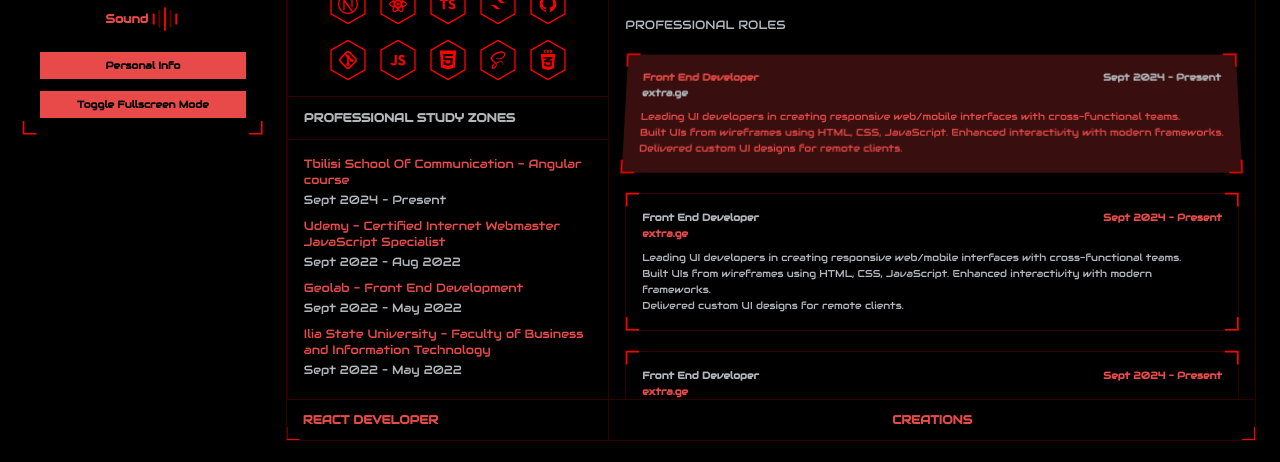
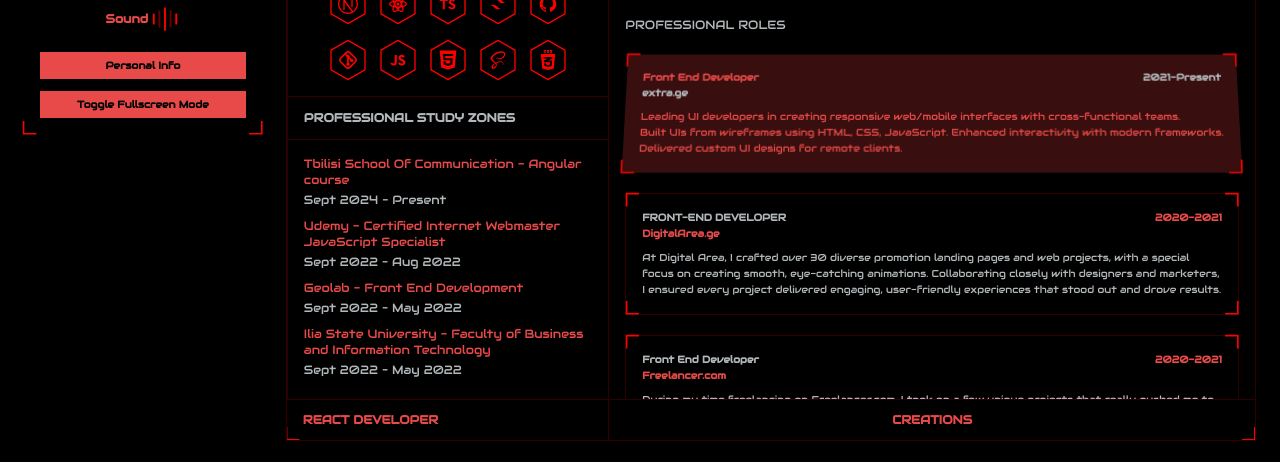
Before and after one commit to GGiunashvili/portfolio, a Next.js app: page / in a window 1280 px wide. Shown: the part 335-797 px from the top of the page. Built offline with nearby package versions, Linux system fonts and the light colour scheme; a web font is replaced by a local one.

Commit message:
professional roles dynamic api

```diff
--- a/components/Education.tsx
+++ b/components/Education.tsx
@@ -3,6 +3,49 @@ import { useState, useRef } from "react";
 import { useSound } from "./SoundProvider";
 import Svg from "./Svg";
 export default function Education() {
+  const professionalRoles = [
+    {
+      id: "1",
+      label: "Front End Developer",
+      value: "extra.ge",
+      year: "2021-Present",
+      type: [
+        "Leading UI developers in creating responsive web/mobile interfaces with cross-functional teams.",
+        "Built UIs from wireframes using HTML, CSS, JavaScript. Enhanced interactivity with modern frameworks.",
+        "Delivered custom UI designs for remote clients.",
+      ],
+    },
+    {
+      id: "2",
+      label: "FRONT-END DEVELOPER",
+      value: "DigitalArea.ge",
+      year: "2020-2021",
+      type: [
+        "At Digital Area, I crafted over 30 diverse promotion landing pages and web projects, with a special focus on creating smooth, eye-catching animations. Collaborating closely with designers and marketers, I ensured every project delivered engaging, user-friendly experiences that stood out and drove results.",
+      ],
+    },
+    {
+      id: "3",
+      label: "Front End Developer",
+      value: "Freelancer.com",
+      year: "2020-2021",
+      type: "During my time freelancing on Freelancer.com, I took on a few unique projects that really pushed me to expand my skills and adapt to different client needs. Each project had its own set of challenges, making the work both rewarding and educational.",
+    },
+    {
+      id: "4",
+      label: "Front End Developer",
+      value: "Travel Guide app",
+      year: "2020-2020",
+      type: "As a Front-End Developer Intern at Travel Guide App, I gained hands-on experience in web development, focusing on creating intuitive user interfaces. ",
+    },
+    {
+      id: "5",
+      label: "Front End Developer",
+      value: "Redmed",
+      year: "2019-2020",
+      type: "At REDMED, I focused on ensuring the reliability and quality of our digital health solutions. I conducted rigorous testing and debugging to identify and resolve issues, ensuring our software met the highest standards. My work involved close collaboration with the development team to enhance functionality, user experience, and overall system performance.",
+    },
+  ];
   const profileDetails = [
     {
       id: "1",
@@ -145,21 +188,20 @@ export default function Education() {
         </div>
         <div className="flex flex-col justify-between flex-wrap ">
           <p className="mb-[16px] sm:mb-[20px] text-xs">PROFESSIONAL ROLES</p>
-          {Array.from({ length: 6 }, (_, i) => {
-            // თითოეული ელემენტისთვის hover სტეიტი
+          {professionalRoles.map((profile, i) => {
+            // Handle hover state
             const [hover, setHover] = useState(false);
             return (
               <a
-                key={i}
+                key={profile.id}
                 href="https://extra.ge"
                 onMouseEnter={() => {
                   setHover(true);
                   handleHover();
                   setHoveredIndex(i);
                 }}
-                // onMouseLeave={() => setHover(false)}
                 onMouseLeave={() => {
-                  setHover(true);
+                  setHover(false); // Reset hover state here
                   handleHover();
                   setHoveredIndex(i);
                 }}
@@ -189,7 +231,7 @@ export default function Education() {
                           : "font-bold text-[#b2b7ba] group-hover:text-red text-[10px]"
                       }`}
                     >
-                      Front End Developer
+                      {profile.label} {/* Displaying profile value */}
                     </p>
                     <p
                       className={`${
@@ -198,7 +240,7 @@ export default function Education() {
                           : "text-[10px] text-red font-bold mb-[8px] group-hover:text-[#b2b7ba]"
                       }`}
                     >
-                      extra.ge
+                      {profile.value} {/* Displaying profile label */}
                     </p>
                   </div>
                   <p
@@ -208,7 +250,7 @@ export default function Education() {
                         : "text-[10px] text-red font-bold group-hover:text-[#b2b7ba]"
                     }`}
                   >
-                    Sept 2024 – Present
+                    {profile.year} {/* Displaying profile type */}
                   </p>
                 </div>
                 <div
@@ -218,15 +260,12 @@ export default function Education() {
                       : "group-hover:text-red"
                   }`}
                 >
-                  <p>
-                    Leading UI developers in creating responsive web/mobile
-                    interfaces with cross-functional teams.
-                  </p>
-                  <p>
-                    Built UIs from wireframes using HTML, CSS, JavaScript.
-                    Enhanced interactivity with modern frameworks.
-                  </p>
-                  <p>Delivered custom UI designs for remote clients.</p>
+                  {(Array.isArray(profile.type)
+                    ? profile.type
+                    : [profile.type]
+                  ).map((line, idx) => (
+                    <p key={idx}>{line}</p>
+                  ))}
                 </div>
                 <Svg top="-0.1rem" left="-0.1rem" />
                 <Svg top="-0.1rem" right="-0.1rem" />
```
